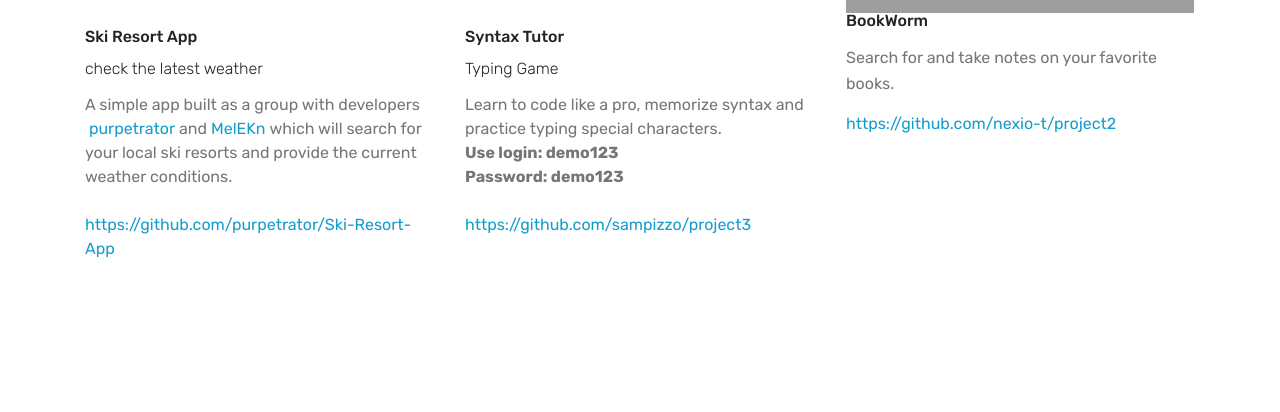
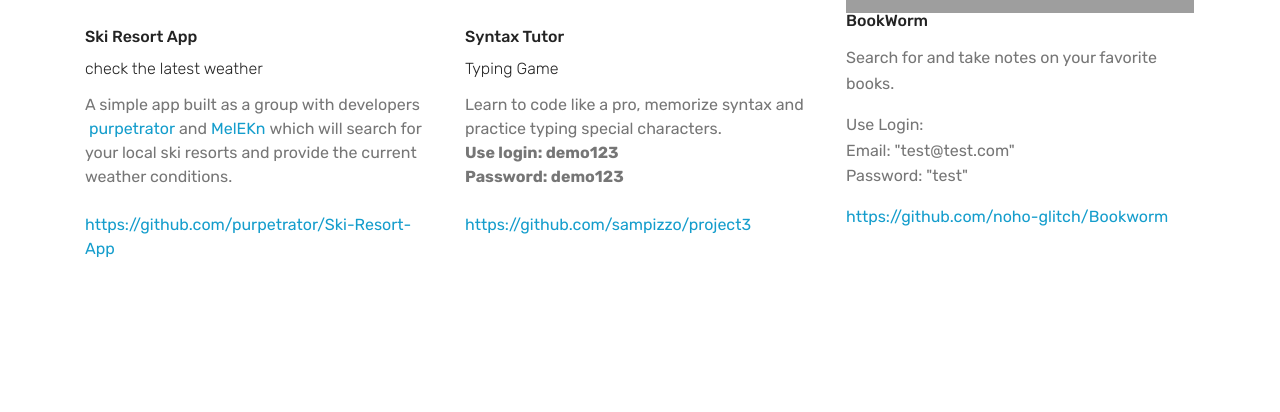
Before and after one commit to noho-glitch/portfolio, a plain HTML site: page index.html in a window 1280 px wide. Shown: the part 1519-1931 px from the top of the page. Drawn offline with Linux system fonts and the light colour scheme; grey boxes are pictures that could not be loaded; files whose address does not match are found by name.

Commit message:
updated bookworm

```diff
--- a/index.html
+++ b/index.html
@@ -120,13 +120,15 @@
                 <div class="card-wrapper">
                     <div class="card-img">
                         <img src="assets/images/bookworm.png" alt="bookworm"style="height: 200px">
-                        <a href="https://mysterious-meadow-98711.herokuapp.com/search"></a>
+                        <a href="https://bookworm2019.herokuapp.com/signin"></a>
                     </div>
                     <div class="card-box">
                         <h4 class="card-title pb-3 mbr-fonts-style display-7">
                             BookWorm</h4>
                         <p class="mbr-text mbr-fonts-style display-7">Search for and take notes on your favorite books.</p>
-                        <p><a href="https://github.com/nexio-t/project2">https://github.com/nexio-t/project2</a></p>
+                        <p class="mbr-text mbr-fonts-style display-7">Use Login: <br>Email: "test@test.com" <br> Password: "test"</p>
+
+                        <p><a href="https://github.com/noho-glitch/Bookworm">https://github.com/noho-glitch/Bookworm</a></p>
                     </div>
                 </div>
             </div>
```
